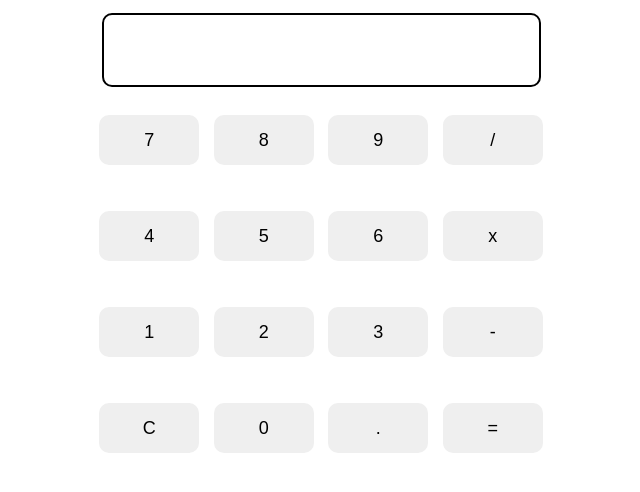
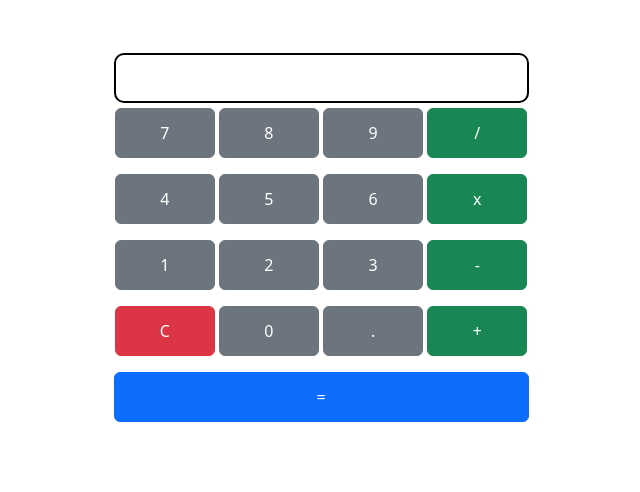
Before and after one commit to Danidu2000/2024-06-19, a plain HTML site: page index.html in a window 1280 px wide. Shown: the whole page, without its empty margins (319-959 px from the left). Drawn offline with nearby package versions, Linux system fonts and the light colour scheme.

Commit message:
updating equal button

```diff
--- a/index.html
+++ b/index.html
@@ -1,48 +1,57 @@
 <!DOCTYPE html>
 <html lang="en">
+
 <head>
     <meta charset="UTF-8">
     <meta name="viewport" content="width=device-width, initial-scale=1.0">
     <title>Document</title>
     <link rel="stylesheet" href="style.css">
+    <link href="https://cdn.jsdelivr.net/npm/bootstrap@5.3.3/dist/css/bootstrap.min.css" rel="stylesheet"
+        integrity="sha384-QWTKZyjpPEjISv5WaRU9OFeRpok6YctnYmDr5pNlyT2bRjXh0JMhjY6hW+ALEwIH" crossorigin="anonymous">
 </head>
+
 <body>
-    <div>
+    <div class="container mt-5">
         <label for="Enter the number" id="Label"></label>
 
 
 
         <li>
-        <ul>
+            <ul style="padding-left: 0rem;">
                 <button type="button" class="btn btn-secondary" onclick="btn7()">7</button>
                 <button type="button" class="btn btn-secondary" onclick="btn8()">8</button>
                 <button type="button" class="btn btn-secondary" onclick="btn9()">9</button>
-            <button type="button" class="btn btn-secondary" onclick="btn_de()">/</button>
+                <button type="button" class="btn btn-success" onclick="btn_de()">/</button>
             </ul>
         </li>
         <li>
-        <ul>
+            <ul style="padding-left: 0rem;">
                 <button type="button" class="btn btn-secondary" onclick="btn4()">4</button>
                 <button type="button" class="btn btn-secondary" onclick="btn5()">5</button>
                 <button type="button" class="btn btn-secondary" onclick="btn6()">6</button>
-            <button type="button" class="btn btn-secondary" onclick="btn_mul()">x</button>
+                <button type="button" class="btn btn-success" onclick="btn_mul()">x</button>
             </ul>
         </li>
         <li>
-        <ul>
+            <ul style="padding-left: 0rem;">
                 <button type="button" class="btn btn-secondary" onclick="btn1()">1</button>
                 <button type="button" class="btn btn-secondary" onclick="btn2()">2</button>
                 <button type="button" class="btn btn-secondary" onclick="btn3()">3</button>
-            <button type="button" class="btn btn-secondary" onclick="btn_sub()">-</button>
+                <button type="button" class="btn btn-success" onclick="btn_sub()">-</button>
             </ul>
         </li>
 
         <li>
-        <ul>
-            <button type="button" class="btn btn-secondary" onclick="btnC()">C</button>
+            <ul style="padding-left: 0rem;">
+                <button type="button" class="btn btn-danger" onclick="btnC()">C</button>
                 <button type="button" class="btn btn-secondary" onclick="btn0()">0</button>
                 <button type="button" class="btn btn-secondary" onclick="btn_dot()">.</button>
-            <button type="button" class="btn btn-secondary"  onclick="calc()">=</button>
+                <button type="button" class="btn btn-success" onclick="btn_add()">+</button>
+            </ul>
+        </li>
+        <li>
+            <ul style="padding-left: 0rem;">
+                <button type="button" class="btn btn-primary" onclick="calc()" style="width: 415px;">=</button>
             </ul>
         </li>
     </div>
@@ -55,6 +64,9 @@
 
 
     <script src="app.js"></script>
-    <script src="https://cdn.jsdelivr.net/npm/bootstrap@5.3.3/dist/js/bootstrap.bundle.min.js" integrity="sha384-YvpcrYf0tY3lHB60NNkmXc5s9fDVZLESaAA55NDzOxhy9GkcIdslK1eN7N6jIeHz" crossorigin="anonymous"></script>
+    <script src="https://cdn.jsdelivr.net/npm/bootstrap@5.3.3/dist/js/bootstrap.bundle.min.js"
+        integrity="sha384-YvpcrYf0tY3lHB60NNkmXc5s9fDVZLESaAA55NDzOxhy9GkcIdslK1eN7N6jIeHz"
+        crossorigin="anonymous"></script>
 </body>
+
 </html>
--- a/style.css
+++ b/style.css
@@ -39,6 +39,3 @@ label{
     justify-content: center;
     align-items: center;
 }
-ul{
-    padding-left: 0px;
-}
```
Lines whose indentation alone changed are shown as unchanged.
